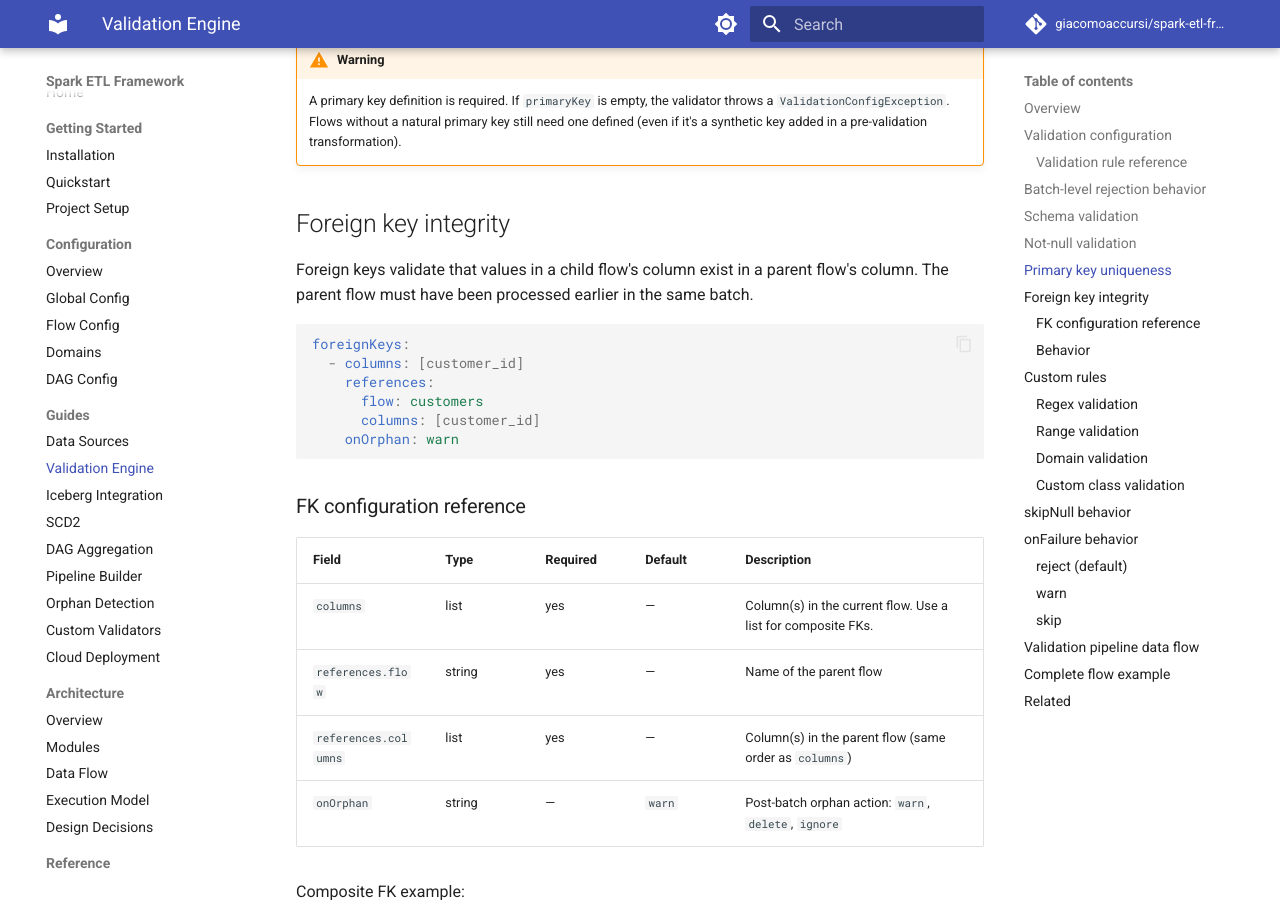
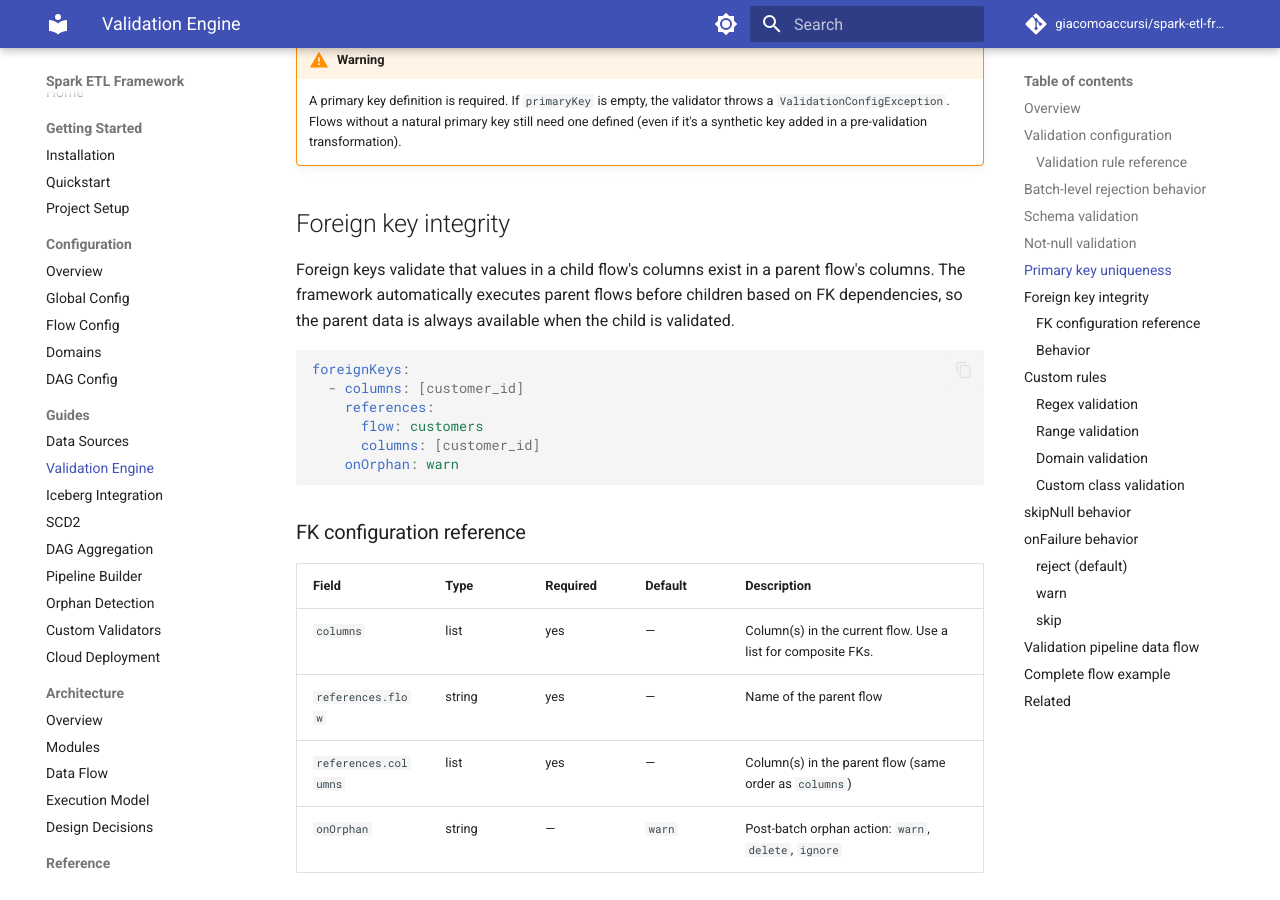
Before and after one commit to giacomoaccursi/Floe, an MkDocs documentation site: the page built from site-docs/guides/validation.md, in a window 1280 px wide and 900 px high, scrolled down 3853 px. Built offline with MkDocs 1.6.1 and Material for MkDocs 9.7.7, drawn with Linux system fonts in a browser that asks for light colours; comment, search, counter and statistics services are not loaded.

Commit message:
docs(validation): clarify FK execution order is automatic

````diff
--- a/site-docs/guides/validation.md
+++ b/site-docs/guides/validation.md
@@ -129,7 +129,7 @@ Duplicate detection uses `groupBy` + `count > 1`. All rows sharing a duplicated
 
 ## Foreign key integrity
 
-Foreign keys validate that values in a child flow's column exist in a parent flow's column. The parent flow must have been processed earlier in the same batch.
+Foreign keys validate that values in a child flow's columns exist in a parent flow's columns. The framework automatically executes parent flows before children based on FK dependencies, so the parent data is always available when the child is validated.
 
 ```yaml
 foreignKeys:
````
